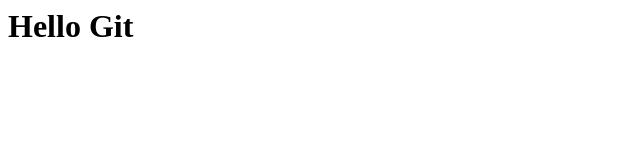
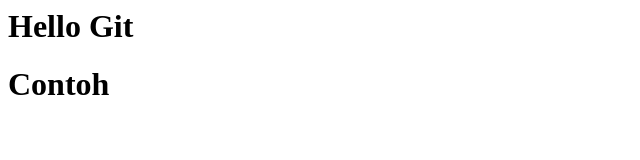
Before and after one commit to IqbalYA/belajar-git-remote, a plain HTML site: page index.html in a window 1280 px wide. Shown: the whole page, without its empty margins (0-640 px from the left). Drawn offline with Linux system fonts and the light colour scheme.

Commit message:
add contoh to index.html

```diff
--- a/index.html
+++ b/index.html
@@ -1,5 +1,6 @@
 <html>
     <Body>
         <h1>Hello Git</h1>
+        <h1>Contoh</h1>
     </Body>
 </html>
```
